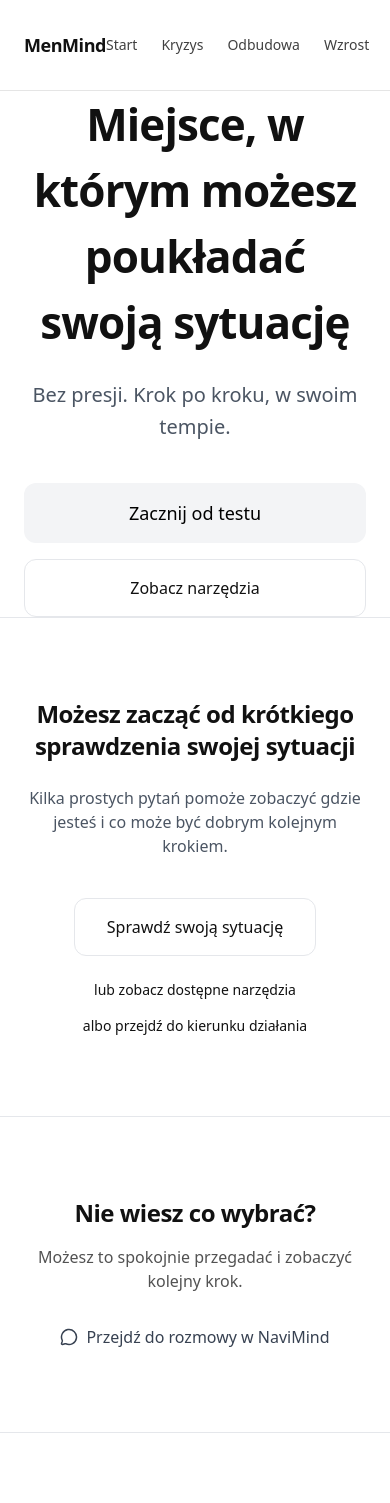
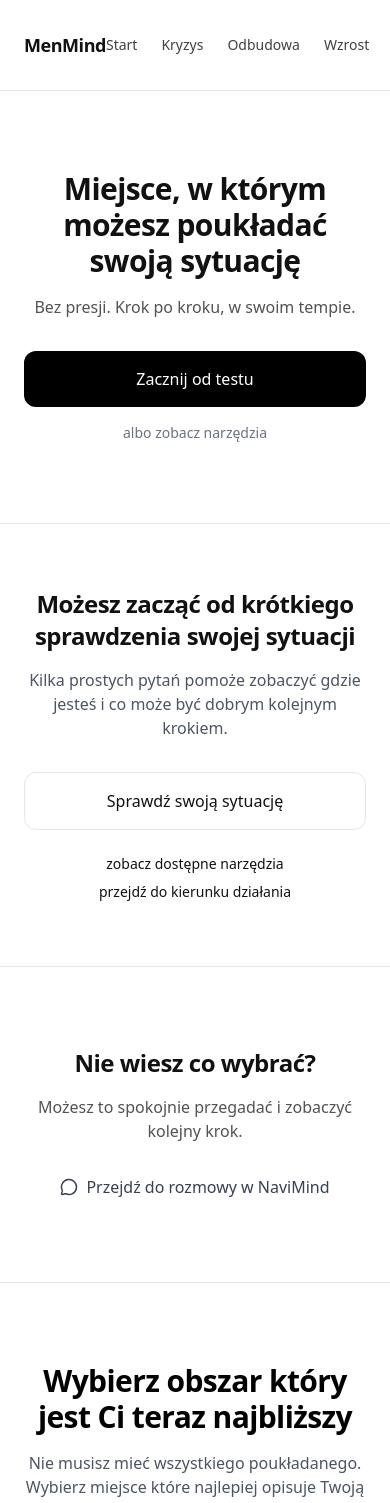
Before and after one commit to wisnialeszno89/menmind-web, a Next.js app: page / in a window 390 px wide. Shown: the top 1503 px of the page. Built offline with nearby package versions, Linux system fonts and the light colour scheme.

Commit message:
feat: improve home UX and user flow
- simplify Hero with single primary CTA
- convert links to Next.js Link for proper routing
- improve StartSection layout for mobile-first UX
- fix button behavior across tools (prevent unwanted scroll)
- enhance user flow: clearer entry point (test first)

```diff
--- a/src/features/home/Hero.tsx
+++ b/src/features/home/Hero.tsx
@@ -6,40 +6,43 @@ type Props = {
 }
 
 export default function Hero({ title, intro }: Props) {
+
   return (
-    <section className="py-28 bg-white border-b">
 
-      <div className="container-mm text-center max-w-3xl">
+    <section className="py-20 bg-white border-b">
 
-        <h1 className="heading-xl mb-6">
+      <div className="max-w-xl mx-auto px-6 text-center">
+
+        <h1 className="text-3xl md:text-5xl font-semibold mb-4">
           {title}
         </h1>
 
-        <p className="text-lead mb-10">
+        <p className="text-base md:text-lg text-neutral-600 mb-8">
           {intro}
         </p>
 
-        {/* 🔥 GŁÓWNA AKCJA */}
-        <div className="flex flex-col sm:flex-row justify-center gap-4">
+        {/* 🔥 GŁÓWNY CTA */}
 
         <Link
           href="/narzedzia/test-sytuacji"
-            className="bg-gray-100 text-black rounded-xl px-8 py-4 text-lg font-medium hover:bg-gray-200 transition"          >
+          className="block w-full bg-black text-white py-4 rounded-xl hover:opacity-90 transition"
+        >
           Zacznij od testu
         </Link>
 
-          {/* 🧠 BACKUP */}
+        {/* 🔽 SUBTELNA OPCJA */}
+
         <Link
           href="/narzedzia"
-            className="border rounded-xl px-8 py-4 hover:shadow"
+          className="block mt-4 text-sm text-gray-500 hover:underline"
         >
-            Zobacz narzędzia
+          albo zobacz narzędzia
         </Link>
 
       </div>
 
-      </div>
+    </section>
 
-    </section>
   )
+
 }
--- a/src/features/home/StartSection.tsx
+++ b/src/features/home/StartSection.tsx
@@ -4,42 +4,42 @@ export default function StartSection() {
 
   return (
 
-    <section className="py-20">
+    <section className="py-16">
 
-      <div className="max-w-3xl mx-auto px-6 text-center">
+      <div className="max-w-xl mx-auto px-6 text-center">
 
-        <h2 className="text-2xl md:text-3xl font-semibold mb-6">
+        <h2 className="text-2xl md:text-3xl font-semibold mb-4">
           Możesz zacząć od krótkiego sprawdzenia swojej sytuacji
         </h2>
 
-        <p className="text-gray-600 mb-10">
+        <p className="text-gray-600 mb-8">
           Kilka prostych pytań pomoże zobaczyć gdzie jesteś
           i co może być dobrym kolejnym krokiem.
         </p>
 
-        {/* 🔥 GŁÓWNY CTA (już spokojniejszy) */}
+        {/* 🔥 GŁÓWNY CTA — spokojny, ale czytelny */}
         <Link
           href="/narzedzia/test-sytuacji"
-          className="inline-block border rounded-xl px-8 py-4 hover:shadow transition"
+          className="block w-full border border-black/20 bg-black/5 rounded-xl py-4 hover:bg-black/10 transition"
         >
           Sprawdź swoją sytuację
         </Link>
 
-        {/* 🔽 OPCJONALNE (jeszcze spokojniejsze) */}
-        <div className="mt-6 flex flex-col md:flex-row gap-4 justify-center text-sm text-gray-500">
+        {/* 🔽 OPCJE — jako drugorzędne */}
+        <div className="mt-6 space-y-2 text-sm text-gray-500">
 
           <Link
             href="/narzedzia"
-            className="hover:underline"
+            className="block hover:underline"
           >
-            lub zobacz dostępne narzędzia
+            zobacz dostępne narzędzia
           </Link>
 
           <Link
             href="/sciezki/kompas"
-            className="hover:underline"
+            className="block hover:underline"
           >
-            albo przejdź do kierunku działania
+            przejdź do kierunku działania
           </Link>
 
         </div>
```
Lines whose indentation alone changed are shown as unchanged.
